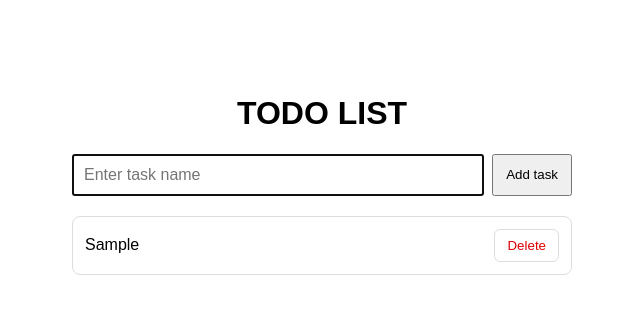
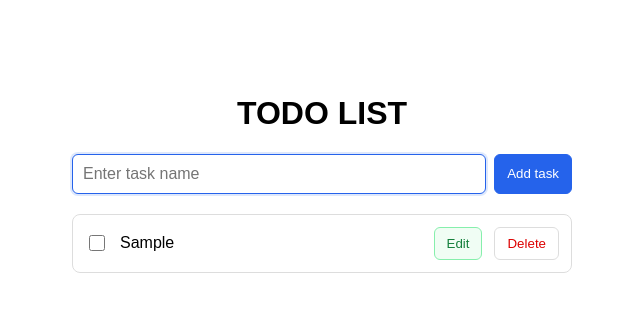
Before and after one commit to BabiBoo1011/to-do-list, a React (Create React App) app: page / in a window 1280 px wide. Both pictures are taken after typing "Sample" into the empty fields and a click on the button "Add task". Shown: the top 314 px of the page, without its empty margins (318-958 px from the left). Built offline with nearby package versions, Linux system fonts and the light colour scheme.

Commit message:
Update function: Edit & Complete Task

```diff
--- a/src/App.css
+++ b/src/App.css
@@ -21,11 +21,32 @@ form input {
   min-width: 0;
   padding: 10px;
   font-size: 16px;
+  border: 1px solid #ccc;
+  border-radius: 6px;
+  outline: none;
+  transition: border-color 0.2s, box-shadow 0.2s;
+}
+
+form input:focus {
+  border-color: #2563eb;
+  box-shadow: 0 0 0 2px rgba(37, 99, 235, 0.15);
 }
 
 button {
   padding: 8px 12px;
   cursor: pointer;
+  border-radius: 6px;
+  transition: background 0.2s, border-color 0.2s;
+}
+
+form button {
+  color: #fff;
+  background: #2563eb;
+  border: 1px solid #2563eb;
+}
+
+form button:hover {
+  background: #1d4ed8;
 }
 
 .task-list {
@@ -52,15 +73,69 @@ button {
   overflow-wrap: anywhere;
 }
 
-.delete-button {
+.task-title.completed {
+  text-decoration: line-through;
+  color: #888;
+}
+
+.task-item input[type="checkbox"] {
+  width: 16px;
+  height: 16px;
+  cursor: pointer;
+  flex-shrink: 0;
+}
+
+.task-item input[type="text"] {
+  flex: 1;
+  min-width: 0;
+  padding: 8px 10px;
+  font-size: 14px;
+  border: 1px solid #86efac;
+  border-radius: 6px;
+  outline: none;
+  transition: border-color 0.2s, box-shadow 0.2s;
+}
+
+.task-item input[type="text"]:focus {
+  border-color: #16a34a;
+  box-shadow: 0 0 0 2px rgba(22, 163, 74, 0.15);
+}
+
+.task-item button {
+  padding: 8px 12px;
+  border: 1px solid #86efac;
+  border-radius: 6px;
+  color: #15803d;
+  background: #f0fdf4;
+}
+
+.task-item button:hover {
+  background: #dcfce7;
+}
+
+.task-item .cancel-button {
+  color: #555;
+  background: #f3f4f6;
+  border: 1px solid #d1d5db;
+}
+
+.task-item .cancel-button:hover {
+  background: #e5e7eb;
+}
+
+.task-item .delete-button {
   color: #d00;
   background: #fff;
   border: 1px solid #ddd;
-  border-radius: 6px;
 }
 
-.delete-button:hover {
+.task-item .delete-button:hover {
   background: #fee;
+}
+
+.task-item button:disabled {
+  cursor: not-allowed;
+  opacity: 0.5;
 }
 
 .empty-message {
--- a/src/App.js
+++ b/src/App.js
@@ -3,11 +3,19 @@ import { useState, useEffect, useRef } from 'react';
 import './App.css';
 
 function App() {
+  /*=======================================================
+  Hooks
+  =======================================================*/
+
   // Quản lý danh sách công việc
   const [tasks, setTasks] = useState(() => {
     const savedTasks = localStorage.getItem('tasks');
     return savedTasks ? JSON.parse(savedTasks) : [];
   });
+
+  //Quản lý chỉnh sửa task
+  const [editTaskId, setEditTaskId] = useState(null);
+  const [editTaskName, setEditTaskName] = useState('');
 
   // Quản lý nội dung ô nhập
   const [taskName, setTaskName] = useState('');
@@ -24,6 +32,10 @@ function App() {
   useEffect(() => {
     taskInputRef.current.focus();
   }, []);
+
+  /*=====================================================
+  Hàm chức năng
+  =======================================================*/
 
   // Thêm task mới
   const addTask = () => {
@@ -48,11 +60,49 @@ function App() {
     taskInputRef.current.focus();
   };
 
-
+  //Xóa task cũ
   const deleteTask = (id) => {
     setTasks((prevTasks) =>
       prevTasks.filter((task) => task.id !== id)
     );
+  };
+
+  //Đánh dấu task hoàn thành
+  const toggleTask = (id) => {
+    setTasks((prevTasks) =>
+      prevTasks.map((task) =>
+        task.id === id
+          ? {...task, completed: !task.completed}
+          : task
+      )
+    );
+  };
+
+  //Bắt đầu chỉnh sửa task
+  const startEdit = (task) => {
+    setEditTaskId(task.id);
+    setEditTaskName(task.title);
+  };
+
+  const cancelEdit = () => {
+    setEditTaskId(null);
+    setEditTaskName('');
+  };
+
+  const saveTask = (id) => {
+    const trimmedName = editTaskName.trim();
+
+    if (!trimmedName) return;
+
+    setTasks((prevTasks) =>
+      prevTasks.map((task) =>
+      task.id === id
+        ? { ...task, title: trimmedName }
+        : task
+      )
+    );
+
+    cancelEdit();
   };
 
 
@@ -84,7 +134,54 @@ function App() {
         <ul className="task-list">
           {tasks.map((task) => (
             <li className="task-item" key={task.id}>
-              <span className="task-title">{task.title}</span>
+              <input
+                type="checkbox"
+                checked={task.completed}
+                onChange={() => toggleTask(task.id)}
+                arial-label={`Mark ${task.title} as completed`}
+              />
+
+              {editTaskId === task.id ? (
+                <>
+                  <input
+                    type="text"
+                    value={editTaskName}
+                    onChange={(e) => setEditTaskName(e.target.value)}
+                    aria-label="Edit"
+                  />
+
+                  <button
+                    type="button"
+                    onClick={() => saveTask(task.id)}
+                  >
+                    Save
+                  </button>
+
+                  <button
+                    type="button"
+                    onClick={cancelEdit}
+                    className="cancel-button"
+                  >
+                    Cancel
+                  </button>
+                </>
+              ) : (
+                <>
+                  <span
+                    className={`task-title ${
+                      task.completed ? 'completed' : ''
+                    }`}
+                  >
+                    {task.title}
+                  </span>
+
+                  <button
+                    type="button"
+                    onClick={() => startEdit(task)}
+                    disabled={task.completed}
+                  >
+                    Edit
+                  </button>
 
                   <button
                     type="button"
@@ -95,6 +192,9 @@ function App() {
                   >
                     Delete
                   </button>
+                </>
+              )
+            }
             </li>
           ))}
         </ul>
--- a/src/index.js
+++ b/src/index.js
@@ -2,7 +2,6 @@ import React from 'react';
 import ReactDOM from 'react-dom/client';
 import './index.css';
 import App from './App';
-import reportWebVitals from './reportWebVitals';
 
 const root = ReactDOM.createRoot(document.getElementById('root'));
 root.render(
@@ -14,4 +13,3 @@ root.render(
 // If you want to start measuring performance in your app, pass a function
 // to log results (for example: reportWebVitals(console.log))
 // or send to an analytics endpoint. Learn more: https://bit.ly/CRA-vitals
-reportWebVitals();
```
Lines whose indentation alone changed are shown as unchanged.
